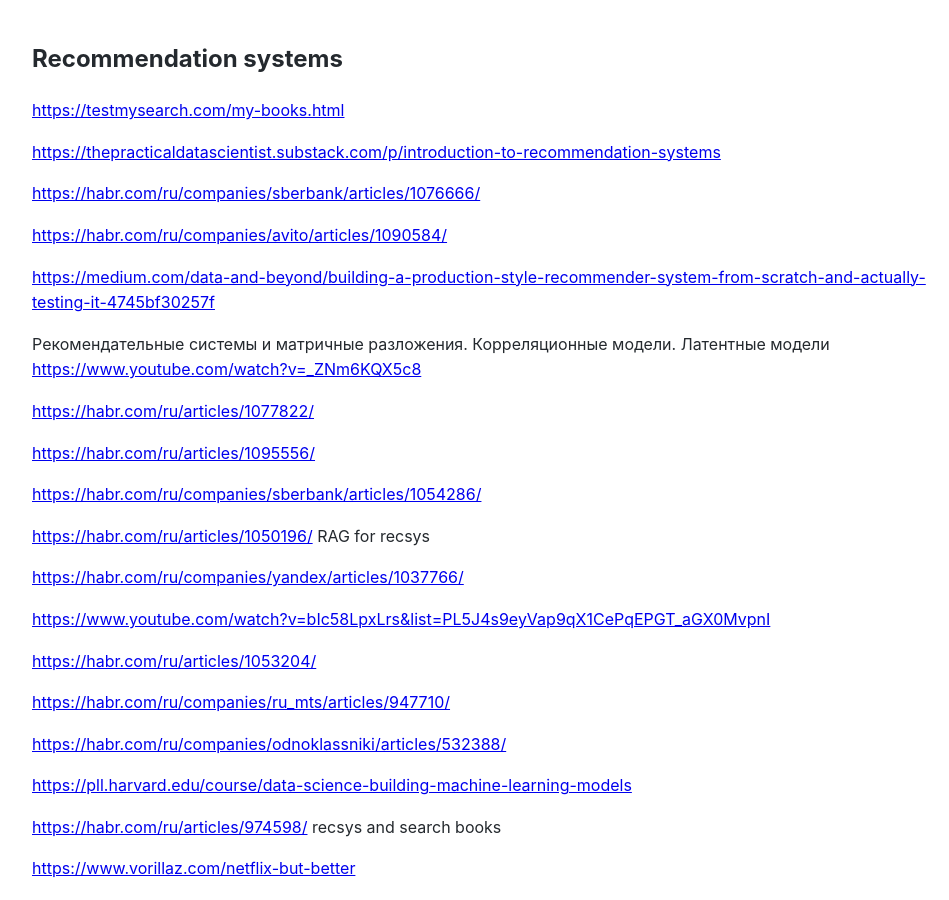
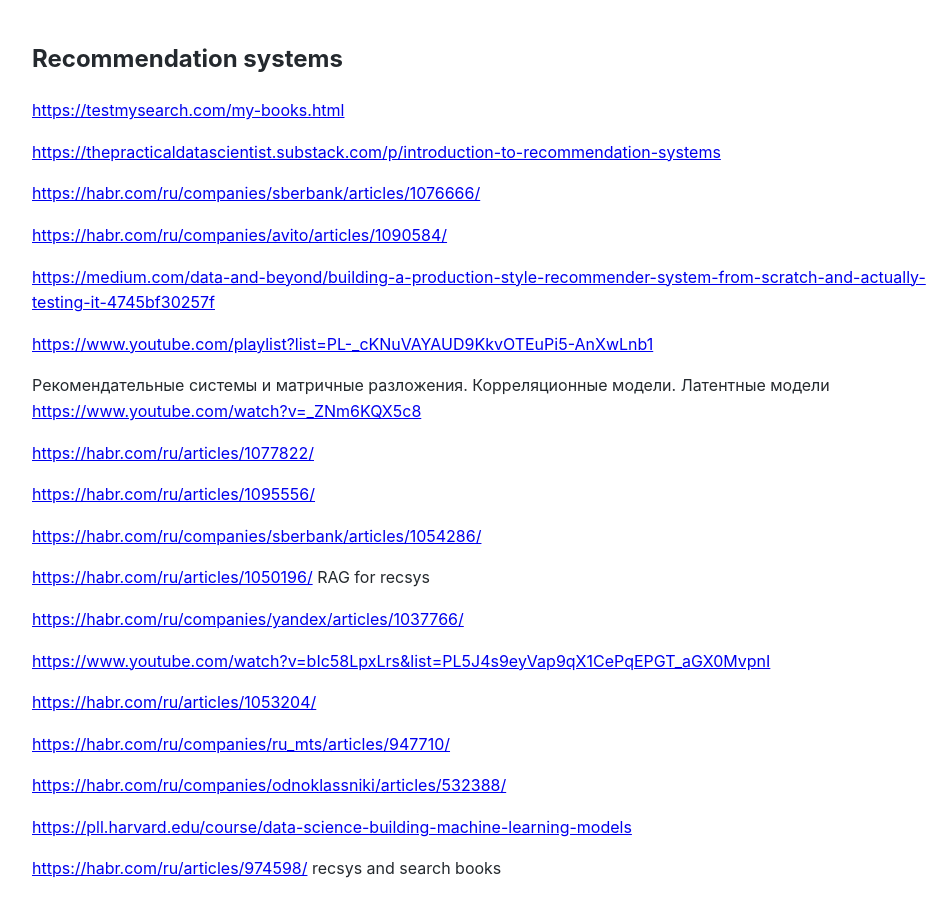
Before and after one commit to Michael-Lubinsky/michael-lubinsky.github.com, a Jekyll site: the page built from ml/recsys.md, in a window 1280 px wide and 900 px high. Shown: the whole window, without its empty margins (158-1107 px from the left). Built offline with Jekyll 4.4.1, drawn with Linux system fonts in a browser that asks for light colours; our own code applies the rules of GitHub Pages for plain Markdown files.

Commit message:
Update recsys.md

```diff
--- a/ml/recsys.md
+++ b/ml/recsys.md
@@ -10,6 +10,8 @@
 
 
 <https://medium.com/data-and-beyond/building-a-production-style-recommender-system-from-scratch-and-actually-testing-it-4745bf30257f>
+
+<https://www.youtube.com/playlist?list=PL-_cKNuVAYAUD9KkvOTEuPi5-AnXwLnb1>
 
 Рекомендательные системы и матричные разложения. Корреляционные модели. Латентные модели
 <https://www.youtube.com/watch?v=_ZNm6KQX5c8>
```
